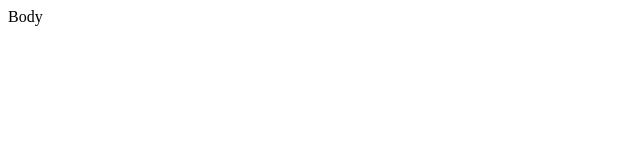
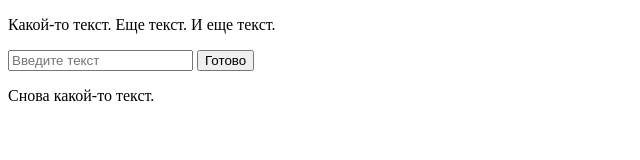
Before and after one commit to vladislav949/HTML_CSS, a plain HTML site: page html1.html in a window 1280 px wide. Shown: the whole page, without its empty margins (0-640 px from the left). Drawn offline with Linux system fonts and the light colour scheme.

Commit message:
new project

```diff
--- a/html1.html
+++ b/html1.html
@@ -6,6 +6,9 @@
 </head>
 <body>
 <!--Comment-->
-Body
+<p>Какой-то текст. Еще текст. И еще текст.</p>
+<input type="text" placeholder="Введите текст">
+<button>Готово</button>
+<p>Снова какой-то текст.</p>
 </body>
 </html>
```
Also changed, not shown: project/index.html (added, +9 -0 lines), f1/1.html (added), f1/2.html (added), f1/3.html (added), project/style.css (added), style.css (added).
